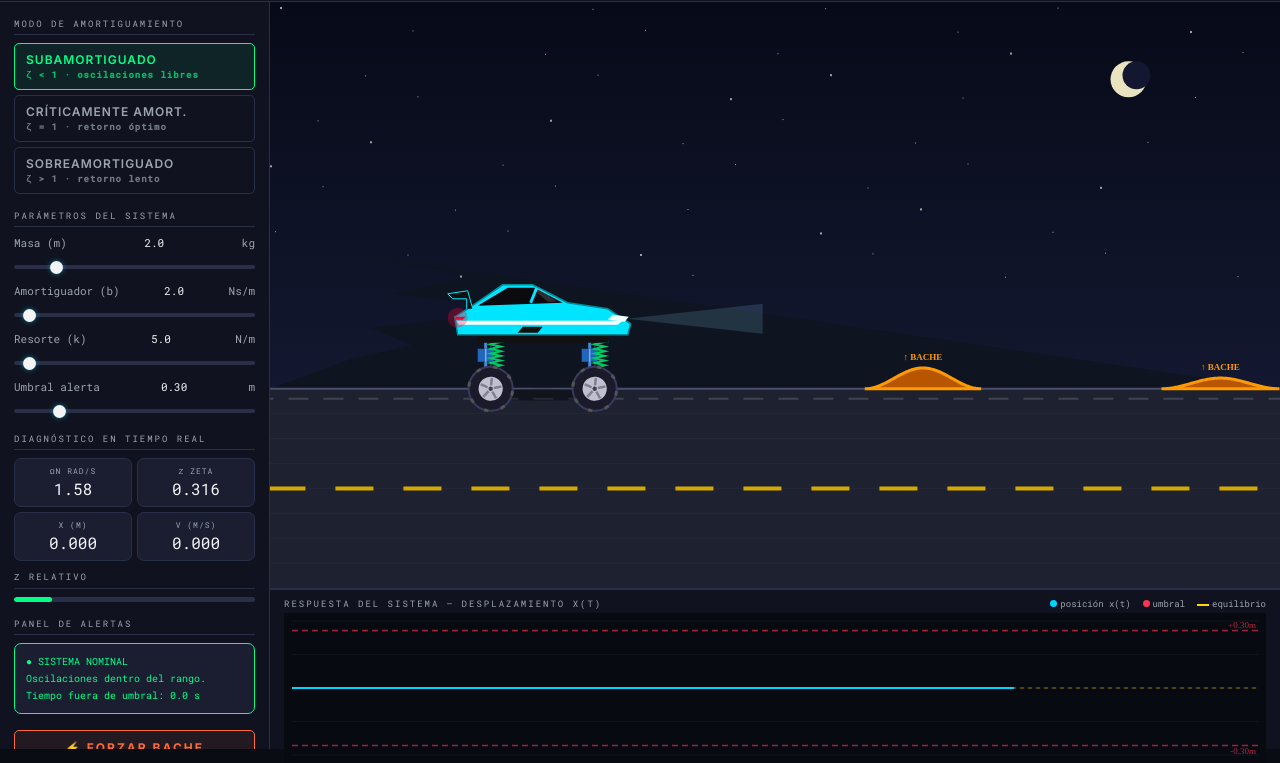
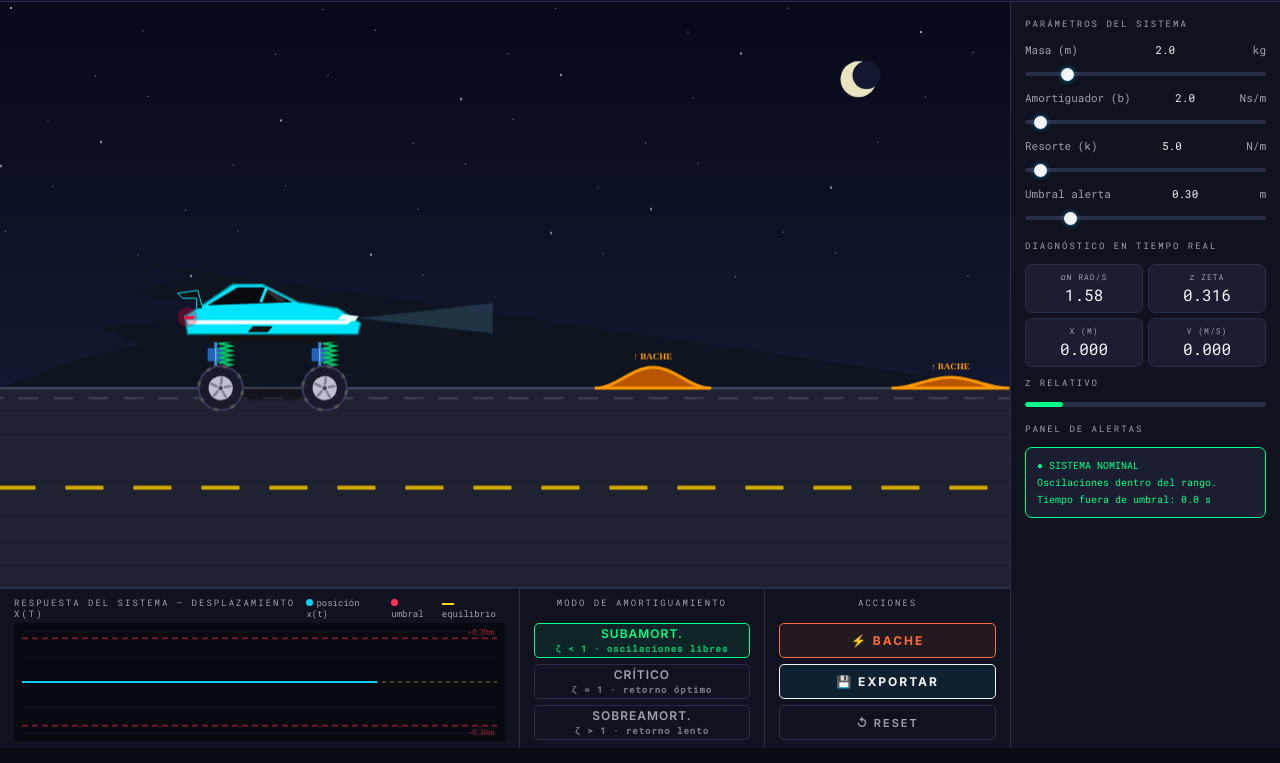
Before and after one commit to NatalySCH/simulacion_modelos, a plain HTML site: page index.html in a window 1280 px wide. Shown: the part 52-815 px from the top of the page. Drawn offline with Linux system fonts and the light colour scheme.

Commit message:
refactor

```diff
--- a/index.html
+++ b/index.html
@@ -10,35 +10,19 @@
 <body>
 
 <header>
-  <div>
-    <h1>SUSPENSION DIGITAL TWIN</h1>
-    <div class="sub">SISTEMA DE MONITOREO · MODELO MASA-RESORTE-AMORTIGUADOR · m·x'' + b·x' + k·x = F(t)</div>
-  </div>
-  <div class="status-pill" id="statusPill">● SISTEMA ACTIVO</div>
+  <h1>SIMULACIÓN DE SUSPENSIÓN AUTOMOTRIZ</h1>
+  <button class="hamburger-btn" onclick="toggleSidebar()" aria-label="Toggle Menu">
+    <span></span>
+    <span></span>
+    <span></span>
+  </button>
 </header>
-
+<main>
 <div class="layout">
 
   <!-- SIDEBAR -->
   <aside class="sidebar">
 
-    <div>
-      <div class="s-title">Modo de Amortiguamiento</div>
-      <div class="mode-btns">
-        <button class="mode-btn active-sub" id="btn-sub" onclick="setMode('sub')">
-          SUBAMORTIGUADO
-          <span class="mode-badge">ζ &lt; 1 · oscilaciones libres</span>
-        </button>
-        <button class="mode-btn" id="btn-crit" onclick="setMode('crit')">
-          CRÍTICAMENTE AMORT.
-          <span class="mode-badge">ζ = 1 · retorno óptimo</span>
-        </button>
-        <button class="mode-btn" id="btn-sobre" onclick="setMode('sobre')">
-          SOBREAMORTIGUADO
-          <span class="mode-badge">ζ &gt; 1 · retorno lento</span>
-        </button>
-      </div>
-    </div>
 
     <div>
       <div class="s-title">Parámetros del Sistema</div>
@@ -83,17 +67,13 @@
       </div>
     </div>
 
-    <div style="display:flex;flex-direction:column;gap:6px">
-      <button class="spawn-btn" onclick="spawnManualBump()">⚡ FORZAR BACHE</button>
-      <button class="export-btn" onclick="exportJSON()">💾 EXPORTAR PICOS JSON</button>
-      <button class="reset-btn" onclick="resetPhysics()">↺ RESET SISTEMA</button>
-    </div>
 
   </aside>
 
   <!-- MAIN -->
   <div class="main-area">
     <canvas id="simCanvas"></canvas>
+    <div class="bottom-panel">
       <div class="graph-area">
         <div class="graph-header">
           <div class="graph-title">Respuesta del sistema — Desplazamiento x(t)</div>
@@ -105,12 +85,41 @@
         </div>
         <canvas id="graphCanvas"></canvas>
       </div>
+
+      <div class="bottom-controls">
+        <div class="bc-top">
+          <div class="s-title">Modo de Amortiguamiento</div>
+          <div class="mode-btns horiz">
+            <button class="mode-btn active-sub" id="btn-sub" onclick="setMode('sub')">
+              SUBAMORT.
+              <span class="mode-badge">ζ &lt; 1 · oscilaciones libres</span>
+            </button>
+            <button class="mode-btn" id="btn-crit" onclick="setMode('crit')">
+              CRÍTICO
+              <span class="mode-badge">ζ = 1 · retorno óptimo</span>
+            </button>
+            <button class="mode-btn" id="btn-sobre" onclick="setMode('sobre')">
+              SOBREAMORT.
+              <span class="mode-badge">ζ &gt; 1 · retorno lento</span>
+            </button>
+          </div>
+        </div>
+        <div class="bc-bottom">
+          <div class="a-title">Acciones</div>
+          <div class="action-btns">
+            <button class="spawn-btn" onclick="spawnManualBump()">⚡ BACHE</button>
+            <button class="export-btn" onclick="exportJSON()">💾 EXPORTAR</button>
+            <button class="reset-btn" onclick="resetPhysics()">↺ RESET</button>
+          </div>
+        </div>
+      </div>
+    </div>
   </div>
 
 </div>
 
 <div id="toast">✓ Picos exportados a suspension_picos.json</div>
-
+</main>
 <script src="script.js"></script>
 </body>
 </html>
--- a/script.js
+++ b/script.js
@@ -661,3 +661,14 @@ document.getElementById('sth').addEventListener('input',e=>{
 
 spawnBump();
 requestAnimationFrame(loop);
+
+// ── Hamburger Menu Toggle ──
+function toggleSidebar() {
+  document.body.classList.toggle('sidebar-closed');
+  // Resize canvas smoothly during and after transition
+  let start = performance.now();
+  requestAnimationFrame(function animateResize(time) {
+    resizeCanvases();
+    if (time - start < 350) requestAnimationFrame(animateResize);
+  });
+}
--- a/style.css
+++ b/style.css
@@ -63,29 +63,35 @@
 
   /* ── Layout ── */
   .layout {
-    display: grid;
-    grid-template-columns: 270px 1fr;
+    display: flex;
     height: calc(100vh - 54px);
+    overflow: hidden;
   }
 
   /* ── Sidebar ── */
   .sidebar {
+    order: 2;
     background: var(--bg2);
-    border-right: 1px solid var(--border);
+    border-left: 1px solid var(--border);
     padding: 16px 14px;
     display: flex;
     flex-direction: column;
     gap: 16px;
     overflow-y: auto;
+    width: 270px;
+    flex-shrink: 0;
+    transition: margin-right 0.3s ease;
   }
-  .s-title {
+  body.sidebar-closed .sidebar {
+    margin-right: -270px;
+  }
+  .s-title, .a-title{
     font-size: 9px;
     font-family: var(--mono);
     color: var(--text2);
     letter-spacing: 2px;
     text-transform: uppercase;
     padding-bottom: 5px;
-    border-bottom: 1px solid var(--border);
     margin-bottom: 8px;
   }
 
@@ -228,24 +234,77 @@
   .main-area {
     display: flex;
     flex-direction: column;
+    flex: 1;
+    min-width: 0;
+    min-height: 0;
   }
   #simCanvas {
     width: 100%;
+    height: 100%;
+    min-height: 0;
     display: block;
     background: #080a12;
     border-bottom: 1px solid var(--border);
     flex: 1 1 0;
   }
 
-  /* Graph */
-  .graph-area {
+  /* Bottom Panel */
+  .bottom-panel {
+    display: flex;
+    height: 160px;
     background: var(--bg2);
     border-top: 1px solid var(--border);
+  }
+  .graph-area {
+    flex: 1;
     padding: 8px 14px 7px;
-    height: 160px;
     display: flex;
     flex-direction: column;
     gap: 4px;
+    border-right: 1px solid var(--border);
+  }
+  .bottom-controls {
+    flex: 1;
+    display: flex;
+    flex-direction: row;
+  }
+  .bc-top, .bc-bottom {
+    flex: 1;
+    padding: 8px 14px;
+    display: flex;
+    flex-direction: column;
+    text-align: center;
+    min-height: 0;
+    border-bottom: none;
+  }
+  .bc-top { border-right: 1px solid var(--border); }
+
+  .mode-btns.horiz, .action-btns {
+    display: flex;
+    flex-direction: column;
+    flex: 1;
+    gap: 6px;
+    margin-top: 2px;
+    min-height: 0;
+  }
+  .action-btns button {
+    flex: 1;
+    display: flex;
+    align-items: center;
+    justify-content: center;
+    margin: 0;
+    padding: 0;
+    min-height: 0;
+  }
+  .mode-btns.horiz .mode-btn {
+    flex: 1;
+    display: flex;
+    flex-direction: column;
+    align-items: center;
+    justify-content: center;
+    text-align: center;
+    padding: 2px;
+    min-height: 0;
   }
   .graph-header {
     display: flex;
@@ -255,7 +314,7 @@
   .graph-title { font-family: var(--mono); font-size: 9px; color: var(--text2); letter-spacing: 2px; text-transform: uppercase; }
   .graph-legend { display: flex; gap: 12px; font-family: var(--mono); font-size: 9px; color: var(--text2); align-items: center; }
   .leg-dot { display:inline-block; width:7px; height:7px; border-radius:50%; margin-right:3px; }
-  #graphCanvas { width:100%; flex:1; display:block; }
+  #graphCanvas { width:100%; height:100%; min-height:0; flex:1; display:block; }
 
   /* Export toast */
   #toast {
@@ -281,3 +340,36 @@
   .sidebar::-webkit-scrollbar { width: 4px; }
   .sidebar::-webkit-scrollbar-track { background: transparent; }
   .sidebar::-webkit-scrollbar-thumb { background: var(--border); border-radius: 2px; }
+
+  /* ── Hamburger Button ── */
+  .hamburger-btn {
+    background: transparent;
+    border: none;
+    cursor: pointer;
+    display: flex;
+    flex-direction: column;
+    justify-content: space-between;
+    width: 24px;
+    height: 18px;
+    padding: 0;
+  }
+  .hamburger-btn span {
+    display: block;
+    width: 100%;
+    height: 2px;
+    background: var(--accent);
+    border-radius: 2px;
+    transition: all 0.3s ease;
+  }
+  .hamburger-btn:hover span {
+    background: var(--accent2);
+  }
+  body.sidebar-closed .hamburger-btn span:nth-child(1) {
+    transform: translateY(8px) rotate(45deg);
+  }
+  body.sidebar-closed .hamburger-btn span:nth-child(2) {
+    opacity: 0;
+  }
+  body.sidebar-closed .hamburger-btn span:nth-child(3) {
+    transform: translateY(-8px) rotate(-45deg);
+  }
```
Lines whose indentation alone changed are shown as unchanged.
